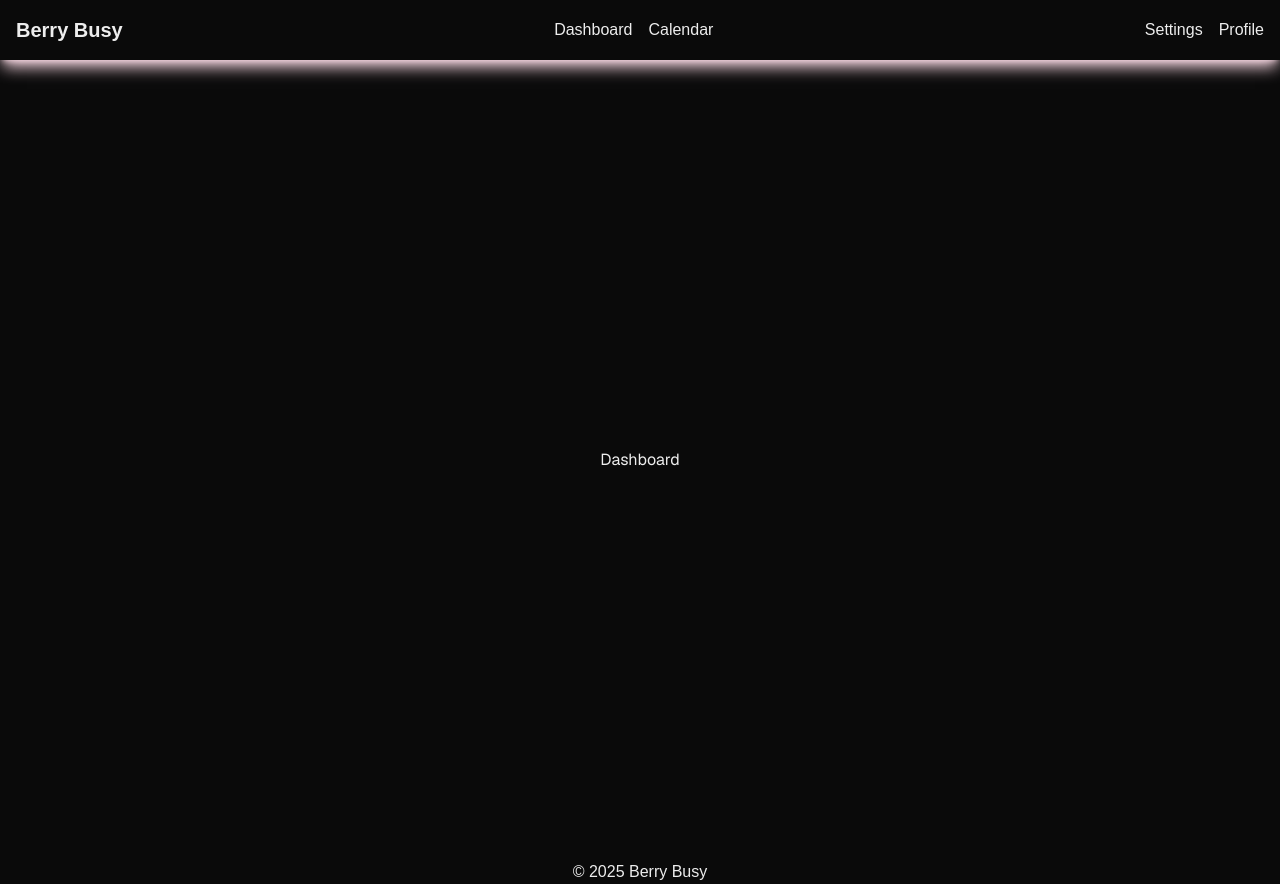
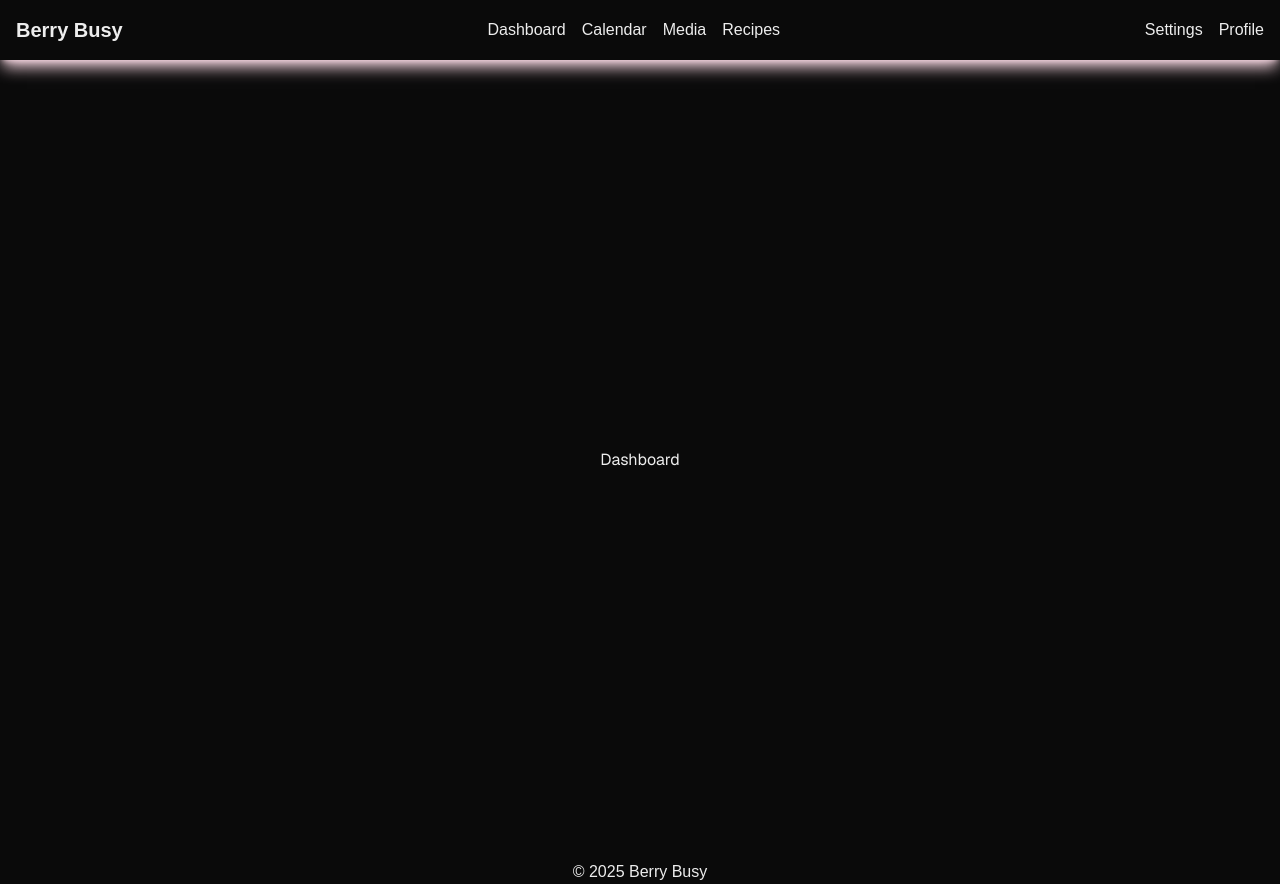
Before and after one commit to NicoleHenrici/berrybusy, a Next.js app: page / in a window 1280 px wide. Built offline with nearby package versions, Linux system fonts and the light colour scheme.

Commit message:
added new pages to nav

```diff
--- a/src/component/mainHeader.tsx
+++ b/src/component/mainHeader.tsx
@@ -16,6 +16,16 @@ export default function MainHeader() {
               Calendar
             </Link>
           </li>
+          <li>
+            <Link href="/calendar" className="hover:underline">
+              Media
+            </Link>
+          </li>
+          <li>
+            <Link href="/calendar" className="hover:underline">
+              Recipes
+            </Link>
+          </li>
         </ul>
       </nav>
       <div className="flex items-center space-x-4">
```
